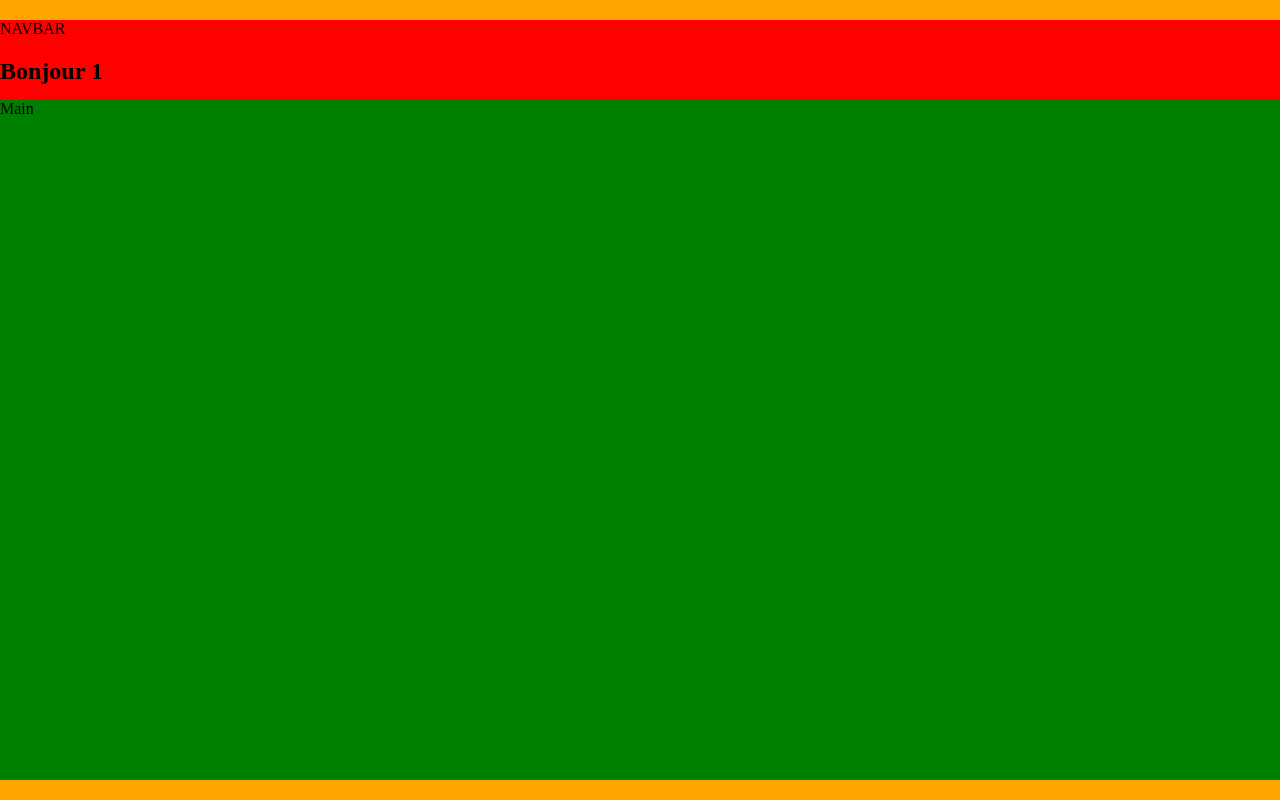
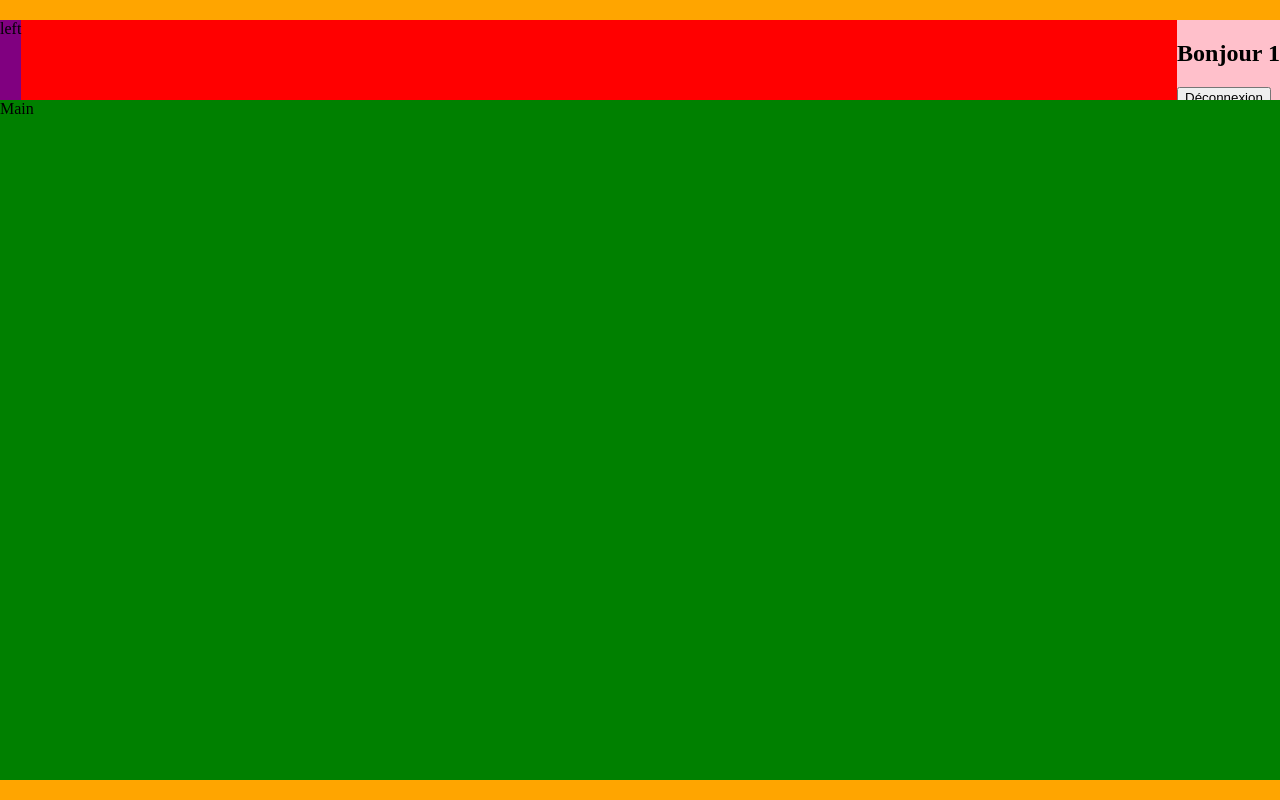
Before and after one commit to Benaldev/Crazee-burger, a React (Vite) app: page /order/1 in a window 1280 px wide. Built offline with nearby package versions, Linux system fonts and the light colour scheme.

Commit message:
F04: ORDER > layout > navbar > add left -side and right-side

```diff
--- a/src/components/pages/order/Navbar.jsx
+++ b/src/components/pages/order/Navbar.jsx
@@ -4,15 +4,26 @@ import styled from "styled-components";
 export default function Navbar({ username }) {
   return (
     <NavbarStyled>
-      NAVBAR
-      <h1>Bonjour {username}</h1>
-      <Link to="/">
-        <button>Déconnexion</button>
-      </Link>
+      <div className="left-side">left</div>
+      <div className="right-side">
+        <h1>Bonjour {username}</h1>
+        <Link to="/">
+          <button>Déconnexion</button>
+        </Link>
+      </div>
     </NavbarStyled>
   );
 }
 
 const NavbarStyled = styled.nav`
   height: 10vh;
+  display: flex;
+  justify-content: space-between;
+
+  .left-side {
+    background: purple;
+  }
+  .right-side {
+    background: pink;
+  }
 `;
```
